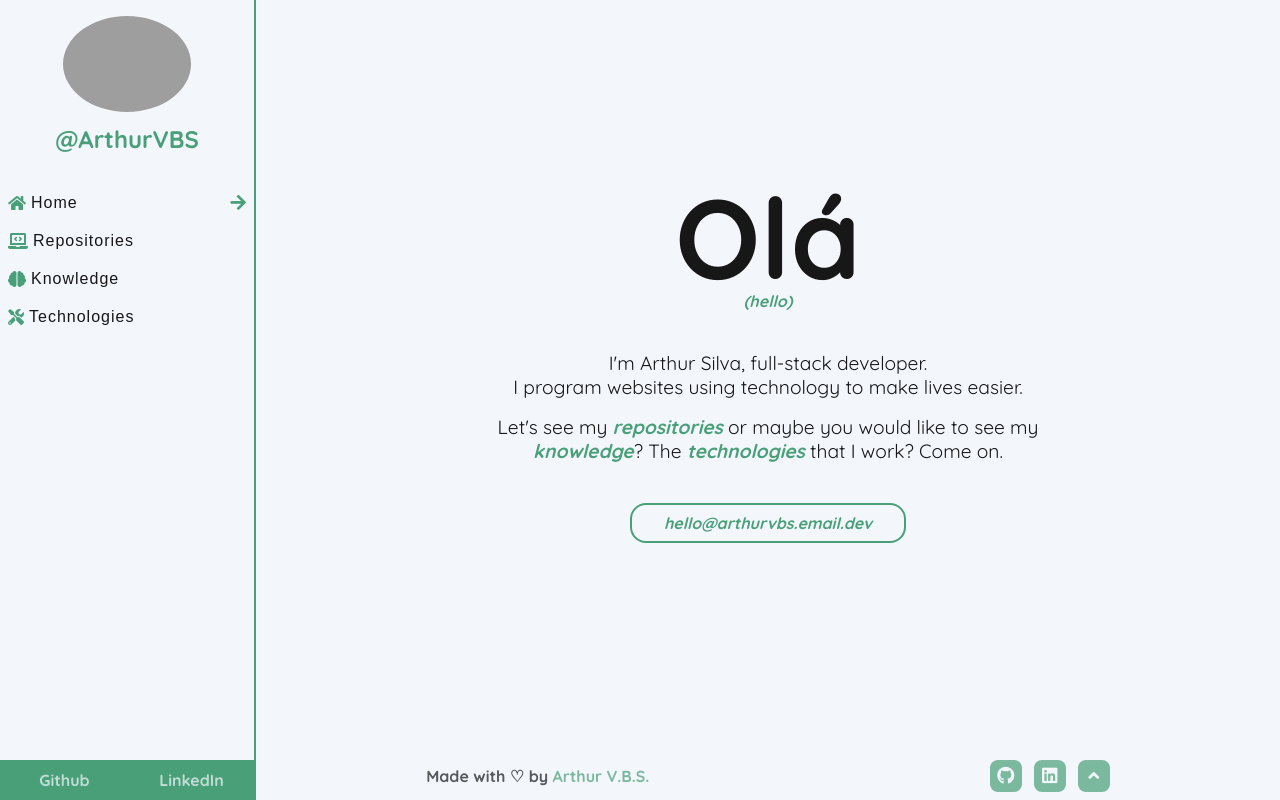
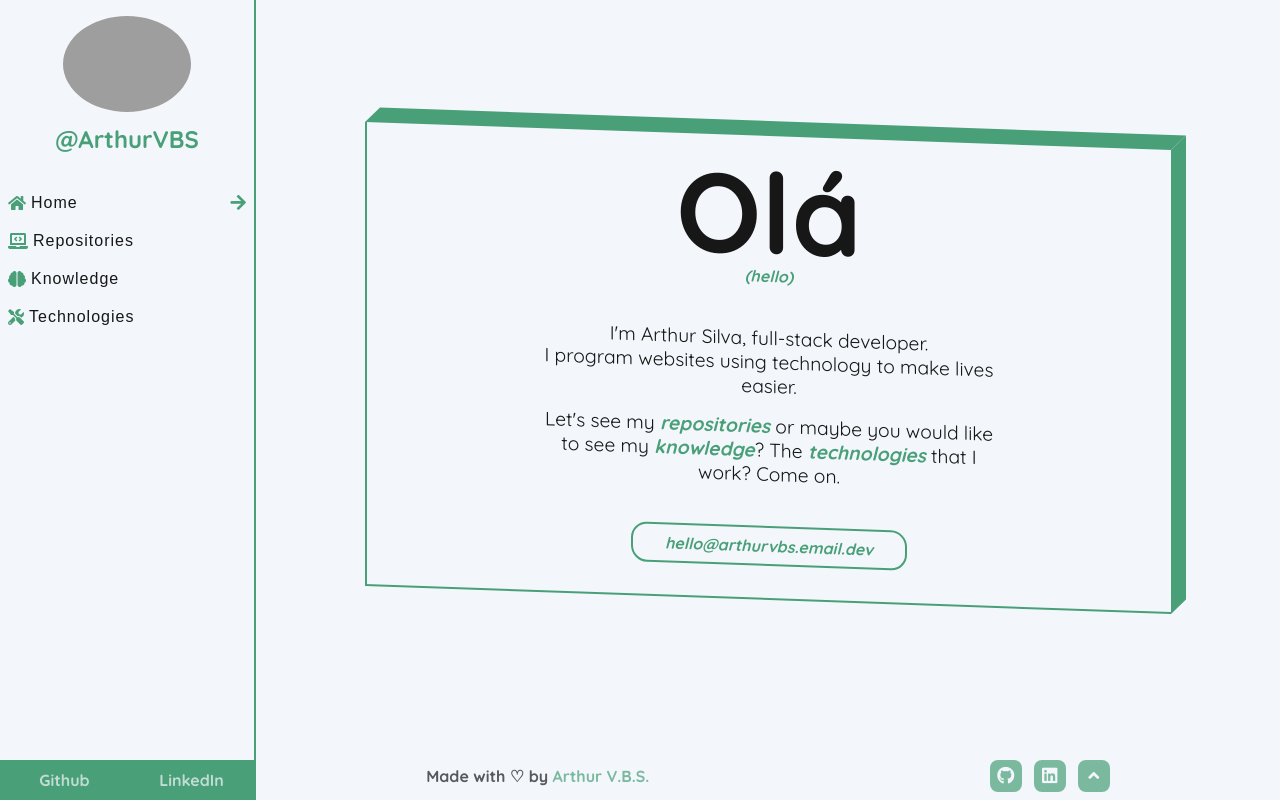
Before and after one commit to ArthurVBS/HomePage, a Next.js app: page / in a window 1280 px wide. Built offline with nearby package versions, Linux system fonts and the light colour scheme; grey boxes are pictures that could not be loaded.

Commit message:
Add a 3D box in the home section

```diff
--- a/src/pages/home/index.tsx
+++ b/src/pages/home/index.tsx
@@ -1,6 +1,7 @@
 import React from 'react'
 import { useNavbar } from '../../contexts/NavbarContext'
 import {
+  Card3d,
   Container,
   MailToLink,
   NavLink,
@@ -19,6 +20,7 @@ const Home: React.FC = () => {
 
   return (
     <Container>
+      <Card3d>
         <Title>Olá</Title>
         <Subtitle>(hello)</Subtitle>
 
@@ -29,10 +31,12 @@ const Home: React.FC = () => {
           </Paragraph>
           <Paragraph>
             Let's see my{' '}
-          <NavLink onClick={() => handleClick('repo')}>repositories</NavLink> or
-          maybe you would like to see my{' '}
-          <NavLink onClick={() => handleClick('knowledge')}>knowledge</NavLink>?
-          The{' '}
+            <NavLink onClick={() => handleClick('repo')}>repositories</NavLink>{' '}
+            or maybe you would like to see my{' '}
+            <NavLink onClick={() => handleClick('knowledge')}>
+              knowledge
+            </NavLink>
+            ? The{' '}
             <NavLink onClick={() => handleClick('tech')}>technologies</NavLink>{' '}
             that I work? Come on.
           </Paragraph>
@@ -41,6 +45,7 @@ const Home: React.FC = () => {
         <MailToLink href="mailto:arthurvini2703@gmail.com?subject=Hello">
           hello@arthurvbs.email.dev
         </MailToLink>
+      </Card3d>
     </Container>
   )
 }
--- a/src/pages/home/styles.ts
+++ b/src/pages/home/styles.ts
@@ -7,10 +7,51 @@ export const Container = styled.main`
   align-items: center;
   margin: auto 0;
   gap: 8px;
+  transform: skewY(2deg);
   padding: 32px 8px;
 
   @media (min-width: 628px) {
     min-height: initial;
+  }
+`
+
+export const Card3d = styled.div`
+  border: 2px solid ${props => props.theme.primary};
+  border-top: none;
+  border-right: none;
+  position: relative;
+  display: flex;
+  flex-direction: column;
+  justify-content: center;
+  align-items: center;
+  gap: 8px;
+  padding: 32px 8px;
+  transition: all 0.5s;
+  min-width: 300px;
+  max-width: 80%;
+
+  &:before {
+    background-color: ${props => props.theme.primary};
+    content: '';
+    position: absolute;
+    top: -15px;
+    left: -2px;
+    width: calc(100% + 2px);
+    height: 15px;
+    transform-origin: bottom;
+    transform: skewX(-45deg);
+  }
+
+  &:after {
+    background-color: ${props => props.theme.primary};
+    content: '';
+    position: absolute;
+    top: 0px;
+    right: -15px;
+    width: 15px;
+    height: calc(100% + 2px);
+    transform-origin: left;
+    transform: skewY(-45deg);
   }
 `
 
```
Lines whose indentation alone changed are shown as unchanged.
